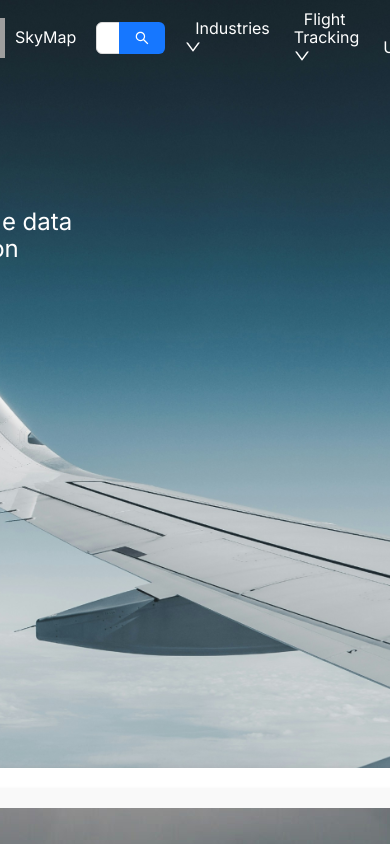
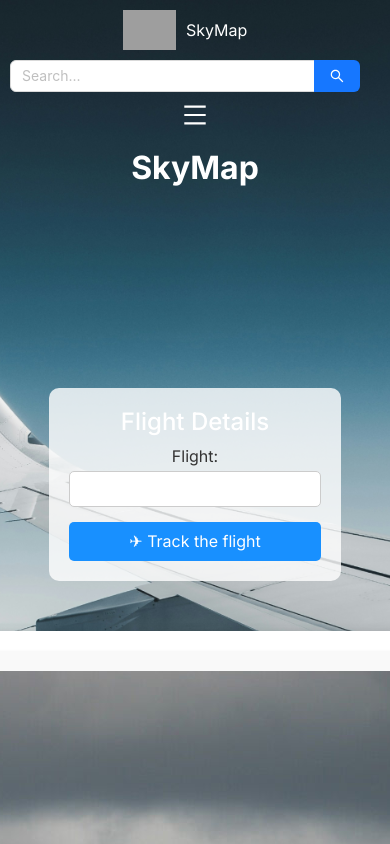
Before and after one commit to elenegadelia/SkyMap, a Next.js app: page / in a window 390 px wide. Shown: the top 844 px of the page. Built offline with nearby package versions, Linux system fonts and the light colour scheme; grey boxes are pictures that could not be loaded.

Commit message:
Add smooth scrolldown on the home page

```diff
--- a/app/components/flightDetails/FlightDetails.module.css
+++ b/app/components/flightDetails/FlightDetails.module.css
@@ -20,6 +20,7 @@
 
 .inputContainer {
   margin-bottom: 15px;
+  color: black;
 }
 
 .inputContainer label {
--- a/app/components/header/Header.js
+++ b/app/components/header/Header.js
@@ -1,8 +1,8 @@
 "use client";
 
-import React from 'react';
+import React, { useState } from 'react';
 import { Input, Space, Menu, Dropdown } from 'antd';
-import { SearchOutlined, DownOutlined } from '@ant-design/icons';
+import { SearchOutlined, DownOutlined, MenuOutlined, CloseOutlined } from '@ant-design/icons';
 import Link from 'next/link';
 import styles from './Header.module.css';
 
@@ -108,20 +108,49 @@ const aboutUsMenu = (
   </Menu>
 );
 
-const AppMenu = () => {
+const AppMenu = ({ isMobile, menuOpen, toggleMenu }) => {
+  if (isMobile) {
+    return (
+      <>
+        <div className={styles.burgerMenu} onClick={toggleMenu}>
+          {menuOpen ? <CloseOutlined /> : <MenuOutlined />}
+        </div>
+        {menuOpen && (
+          <div className={styles.mobileMenu}>
+            <Dropdown overlay={industriesMenu} trigger={['click']}>
+              <a onClick={(e) => e.preventDefault()} className={styles.menuItem}>
+                Industries <DownOutlined />
+              </a>
+            </Dropdown>
+            <Dropdown overlay={flightTrackingMenu} trigger={['click']}>
+              <a onClick={(e) => e.preventDefault()} className={styles.menuItem}>
+                Flight Tracking <DownOutlined />
+              </a>
+            </Dropdown>
+            <Dropdown overlay={aboutUsMenu} trigger={['click']}>
+              <a onClick={(e) => e.preventDefault()} className={styles.menuItem}>
+                About Us <DownOutlined />
+              </a>
+            </Dropdown>
+          </div>
+        )}
+      </>
+    );
+  }
+
   return (
     <Space className={styles.menu} size="large">
-      <Dropdown overlay={industriesMenu}>
+      <Dropdown overlay={industriesMenu} trigger={['click']}>
         <a onClick={(e) => e.preventDefault()} className={styles.menuItem}>
           Industries <DownOutlined />
         </a>
       </Dropdown>
-      <Dropdown overlay={flightTrackingMenu}>
+      <Dropdown overlay={flightTrackingMenu} trigger={['click']}>
         <a onClick={(e) => e.preventDefault()} className={styles.menuItem}>
           Flight Tracking <DownOutlined />
         </a>
       </Dropdown>
-      <Dropdown overlay={aboutUsMenu}>
+      <Dropdown overlay={aboutUsMenu} trigger={['click']}>
         <a onClick={(e) => e.preventDefault()} className={styles.menuItem}>
           About Us <DownOutlined />
         </a>
@@ -131,6 +160,14 @@ const AppMenu = () => {
 };
 
 const Header = () => {
+  const [menuOpen, setMenuOpen] = useState(false);
+
+  const toggleMenu = () => {
+    setMenuOpen(!menuOpen);
+  };
+
+  const isMobile = typeof window !== 'undefined' && window.innerWidth <= 768;
+
   return (
     <div className={styles.header}>
       <Link href="/" className={styles.logo}>
@@ -141,8 +178,9 @@ const Header = () => {
         placeholder="Search..."
         enterButton={<SearchOutlined />}
         style={{ maxWidth: 400, marginRight: 20 }}
+        className={styles.searchBar}
       />
-      <AppMenu />
+      <AppMenu isMobile={isMobile} menuOpen={menuOpen} toggleMenu={toggleMenu} />
     </div>
   );
 };
--- a/app/components/header/Header.module.css
+++ b/app/components/header/Header.module.css
@@ -35,3 +35,40 @@
 .menu a:hover {
   color: #1890ff;
 }
+
+.burgerMenu {
+  display: none;
+  color: white;
+  font-size: 24px;
+  cursor: pointer;
+}
+
+.mobileMenu {
+  display: none;
+  flex-direction: column;
+  align-items: center;
+}
+
+@media (max-width: 768px) {
+  .header {
+    flex-direction: column;
+  }
+
+  .menu {
+    display: none;
+  }
+
+  .burgerMenu {
+    display: block;
+  }
+
+  .searchBar {
+    width: 100%;
+    max-width: 300px;
+    margin: 10px 0;
+  }
+
+  .mobileMenu {
+    display: flex;
+  }
+}
--- a/app/page.module.css
+++ b/app/page.module.css
@@ -60,7 +60,6 @@
   opacity: 1;
 }
 
-
 .blogPost {
   margin-bottom: 20px;
   padding: 20px;
@@ -81,3 +80,141 @@
   color: blue;
   text-decoration: underline;
 }
+
+@media (max-width: 768px) {
+  .headerContainer {
+    flex-direction: column;
+    align-items: flex-start;
+    padding: 0 5%;
+  }
+
+  .headerTitle {
+    font-size: 32px;
+  }
+
+  .headerSubtitle {
+    font-size: 18px;
+  }
+
+  .flightDetailsContainer {
+    width: 100%;
+    justify-content: flex-start;
+    padding: 20px 0;
+  }
+
+  .flightDetailsContainer form {
+    width: 100%;
+  }
+
+  .blogContainer {
+    margin-top: 20px;
+  }
+}
+
+@media (max-width: 480px) {
+  .headerTitle {
+    font-size: 28px;
+  }
+
+  .headerSubtitle {
+    font-size: 16px;
+  }
+
+  .flightDetailsContainer {
+    width: 100%;
+    justify-content: flex-start;
+  }
+
+  .flightDetailsContainer form {
+    width: 100%;
+  }
+}
+
+@media (min-width: 769px) and (max-width: 1024px) {
+  .headerContainer {
+    flex-direction: row;
+    align-items: center;
+    justify-content: space-between;
+    padding: 0 5%;
+  }
+
+  .headerTitle {
+    font-size: 36px;
+  }
+
+  .headerSubtitle {
+    font-size: 20px;
+  }
+}
+
+
+@media (max-width: 768px) {
+  .headerContainer {
+    flex-direction: column;
+    align-items: center;
+    padding: 0 5%;
+  }
+
+  .headerText {
+    text-align: center;
+    margin-bottom: 20px;
+  }
+
+  .flightDetailsContainer {
+    width: 100%;
+    justify-content: center;
+  }
+
+  .headerTitle {
+    font-size: 36px;
+  }
+
+  .headerSubtitle {
+    font-size: 18px;
+  }
+
+  .searchBar {
+    width: 100%;
+    max-width: 300px;
+  }
+
+  .menu {
+    display: none;
+  }
+
+  .burgerMenu {
+    display: block;
+  }
+}
+
+@media only screen and (max-width: 768px) {
+  .headerContainer {
+    flex-direction: column;
+    align-items: center;
+    padding: 0;
+  }
+
+  .headerText, .flightDetailsContainer {
+    width: 100%;
+    text-align: center;
+    margin: 10px 0;
+  }
+
+  .headerTitle {
+    font-size: 32px;
+  }
+
+  .headerSubtitle {
+    font-size: 18px;
+  }
+
+  .flightDetailsContainer {
+    display: flex;
+    justify-content: center;
+    align-items: center;
+  }
+
+  .ant-input-search {
+    width: 90%;
+  }
+}
--- a/package.json
+++ b/package.json
@@ -10,7 +10,7 @@
   },
   "dependencies": {
     "@ant-design/icons": "^5.3.7",
-    "antd": "^5.18.2",
+    "antd": "^5.19.1",
     "axios": "^1.7.2",
     "next": "14.2.4",
     "react": "^18",
```
Also changed, not shown: 1 other file (tests, documents, lock files or other folders).
